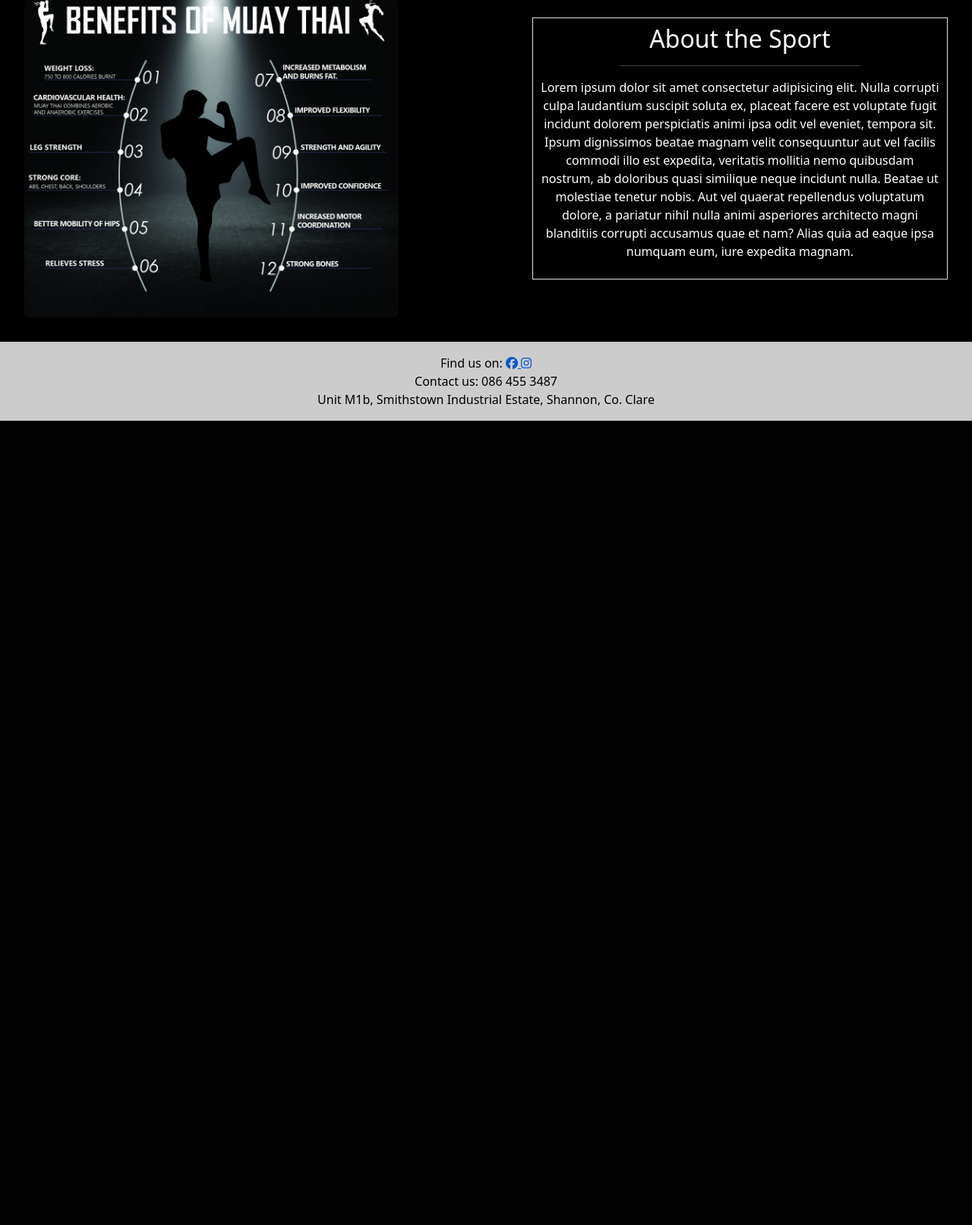
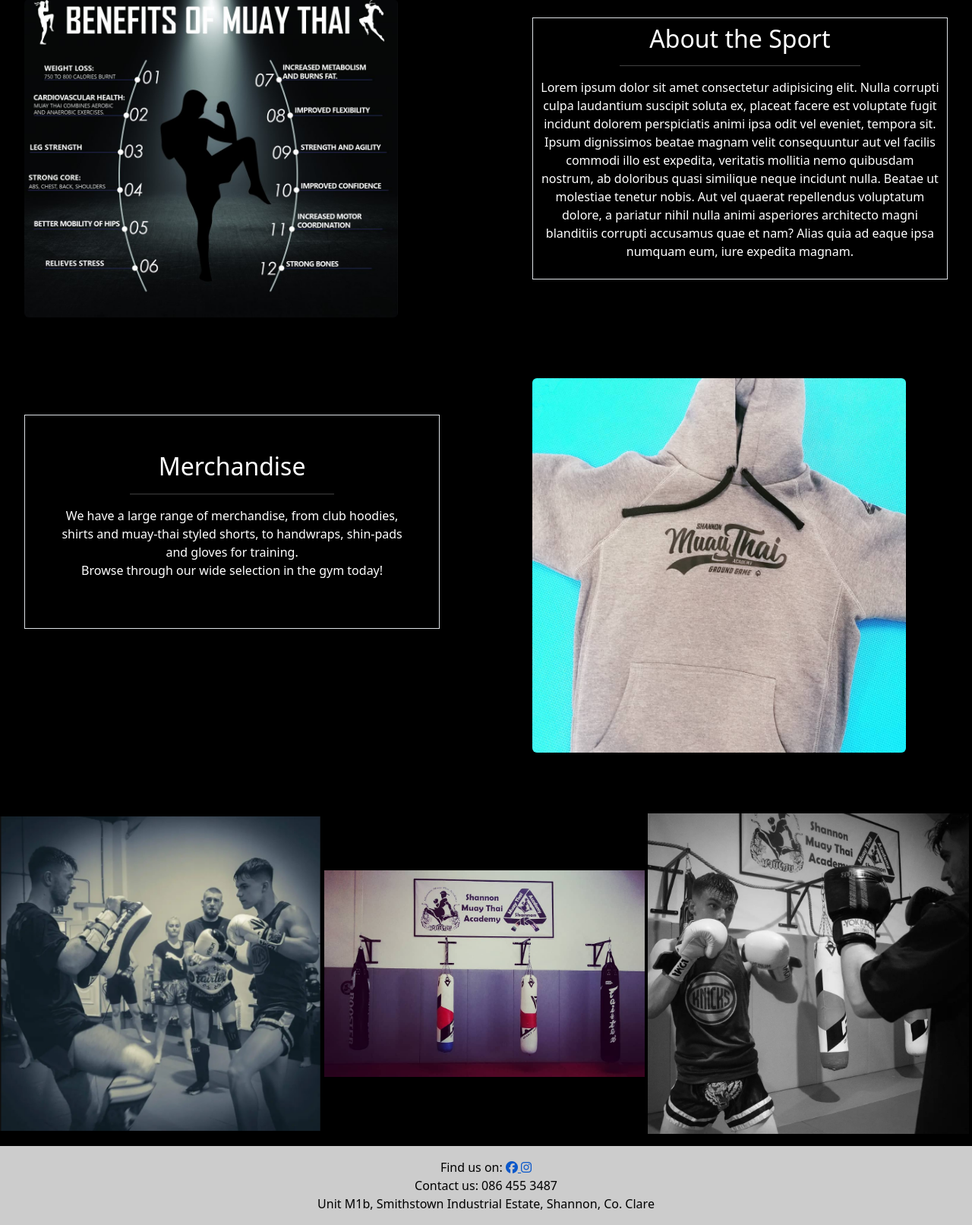
Before and after one commit to Gallie83/PP4-Django, a Django app: page / in a window 1280 px wide. Shown: the part 2396-4009 px from the top of the page at 76% size. Before the commit the page ends 2950 px from the top, so only its background shows below. Run offline with Django 3.2, Linux system fonts and the light colour scheme; some libraries are stand-ins or nearby versions.

Commit message:
Added merch section with images at bottom of home page

```diff
--- a/PP4-Django/static/css/style.css
+++ b/PP4-Django/static/css/style.css
@@ -68,8 +68,15 @@ hr {
     width: 45%;
 }
 
+.home-img-div {
+    overflow: auto;
+    width: 100%;
+}
 
-
+.home-img {
+    width: 33%;
+    display: inline-block;
+}
 
 footer {
     clear: both;
--- a/PP4-Django/templates/home.html
+++ b/PP4-Django/templates/home.html
@@ -95,7 +95,7 @@
     </div>
 
     <div class="about-div float-right">
-        <img class="about-img rounded" src="/static/images/gympic.jpg" alt="">
+        <img class="about-img rounded" src="/static/images/gympic.jpg" alt="Photo of gym with logo">
     </div>
 
 </div>
@@ -105,7 +105,7 @@
 <div class="about pt-5">
 
     <div class="about-div float-left">
-        <img class="about-img rounded" src="/static/images/benefits.jpg" alt="">
+        <img class="about-img rounded" src="/static/images/benefits.jpg" alt="12 benefits of muay thai">
     </div>
 
     <div class="about-text text-center float-right p-2 mt-4 border">
@@ -124,5 +124,32 @@
 
 </div>
 
+<!-- Merchandise Section -->
+<div class="about pt-5">
+
+    <div class="about-text text-center float-left p-5 mt-5 border">
+        <h2>Merchandise</h2>
+        <hr>
+        <p>
+            We have a large range of merchandise, from club hoodies, shirts and muay-thai styled shorts, to
+            handwraps, shin-pads and gloves for training.
+            <br>
+            Browse through our wide selection in the gym today!
+        </p>
+    </div>
+
+    <div class="about-div float-right">
+        <img class="about-img rounded" src="/static/images/hoodie.jpg" alt="Club hoodie">
+    </div>
+
+</div>
+
+<!-- Images of training sessions at the gym -->
+<div class="home-img-div pt-5 mt-2">
+    <img class="home-img" src="/static/images/fa.png" alt="Picture from training session">
+    <img class="home-img" src="/static/images/MT GYM.jpg" alt="Heavy bags in the gym">
+    <img class="home-img" src="/static/images/sparring.jpg" alt="Picture from training session">
+</div>
+
 
 {% endblock %}
```
Also changed, not shown: PP4-Django/static/images/MT GYM.jpg (added), PP4-Django/static/images/fa.png (added), PP4-Django/static/images/hoodie.jpg (added), PP4-Django/static/images/sparring.jpg (added).
